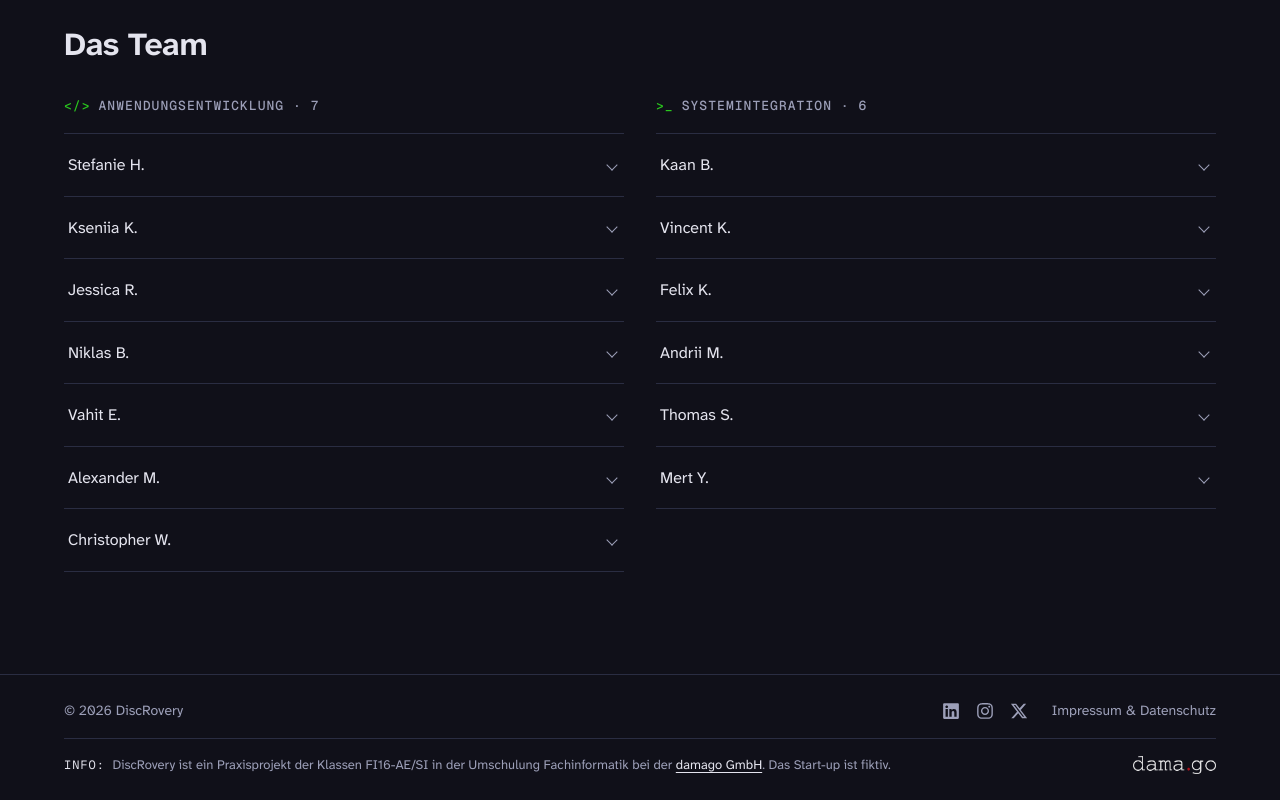
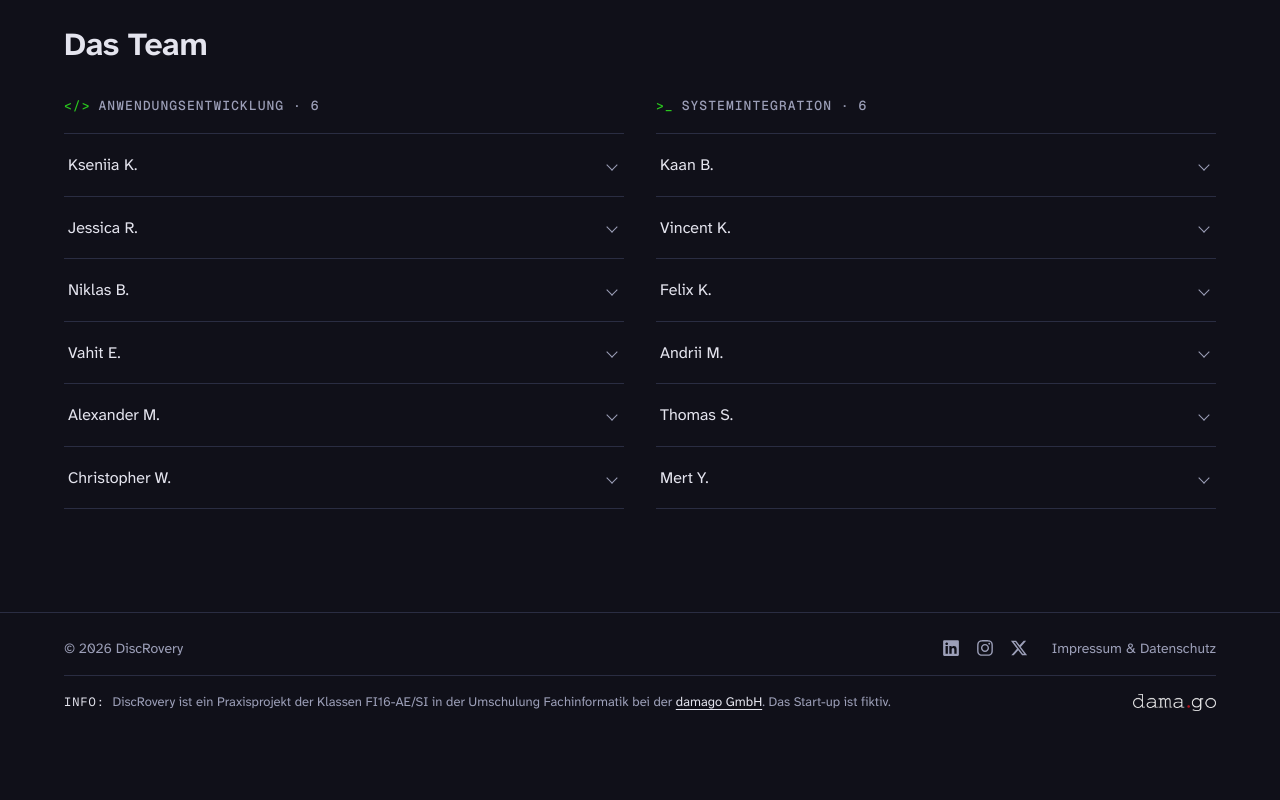
Before and after one commit to digiCoon/discRovery, a React (Vite) app: page / in a window 1280 px wide. Shown: the part 2229-3029 px from the top of the page. After the commit the page ends 2966 px from the top, so only its background shows below. Built offline with nearby package versions, Linux system fonts and the light colour scheme.

Commit message:
Update team members

```diff
--- a/src/content/team.js
+++ b/src/content/team.js
@@ -5,7 +5,6 @@ export const departments = [
         label: 'Anwendungsentwicklung',
         symbol: '</>',
         members: [
-            { id: 'stefanie-h', name: 'Stefanie H.', tasks: 'Folgt.', funfact: '', links: [] },
             {
                 id: 'kseniia-k',
                 name: 'Kseniia K.',
```
